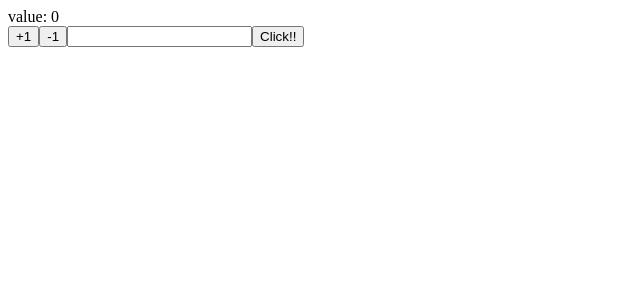
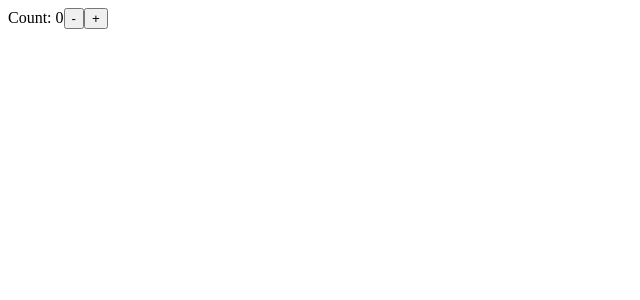
Before and after one commit to P-manBrown/typescript-practice, a React (Create React App) app in the folder react-typescript-first/: page / in a window 1280 px wide. Shown: the top 300 px of the page, without its empty margins (0-640 px from the left). Built offline with nearby package versions, Linux system fonts and the light colour scheme.

Commit message:
finish: 1-7-8

```diff
--- a/react-typescript-first/src/App.tsx
+++ b/react-typescript-first/src/App.tsx
@@ -1,5 +1,6 @@
 import React from 'react';
 import Counter from "./Counter"
+import CounterWithReducer from './CounterWithReducer';
 
 interface AppProps {
   message?: string
@@ -7,7 +8,7 @@
 }
 
 const App: React.FC<AppProps> = ({ message }) => {
-  return <div><Counter /></div>;
+  return <div><CounterWithReducer /></div>;
 }
 
 // 以下のように記述することでデフォルト値を設定することが可能（非推奨）
--- /dev/null
+++ b/react-typescript-first/src/CounterWithReducer.tsx
@@ -0,0 +1,27 @@
+import React, { useReducer } from "react";
+
+const initialState = {count: 0};
+
+function reducer(state: any, action: any) {
+  switch (action.type) {
+    case 'increment':
+      return {count: state.count + 1};
+    case 'decrement':
+      return {count: state.count - 1};
+    default:
+      throw new Error();
+  }
+}
+
+function CounterWithReducer() {
+  const [state, dispatch] = useReducer(reducer, initialState);
+  return (
+    <>
+      Count: {state.count}
+      <button onClick={() => dispatch({type: 'decrement'})}>-</button>
+      <button onClick={() => dispatch({type: 'increment'})}>+</button>
+    </>
+  );
+}
+
+export default CounterWithReducer
```
